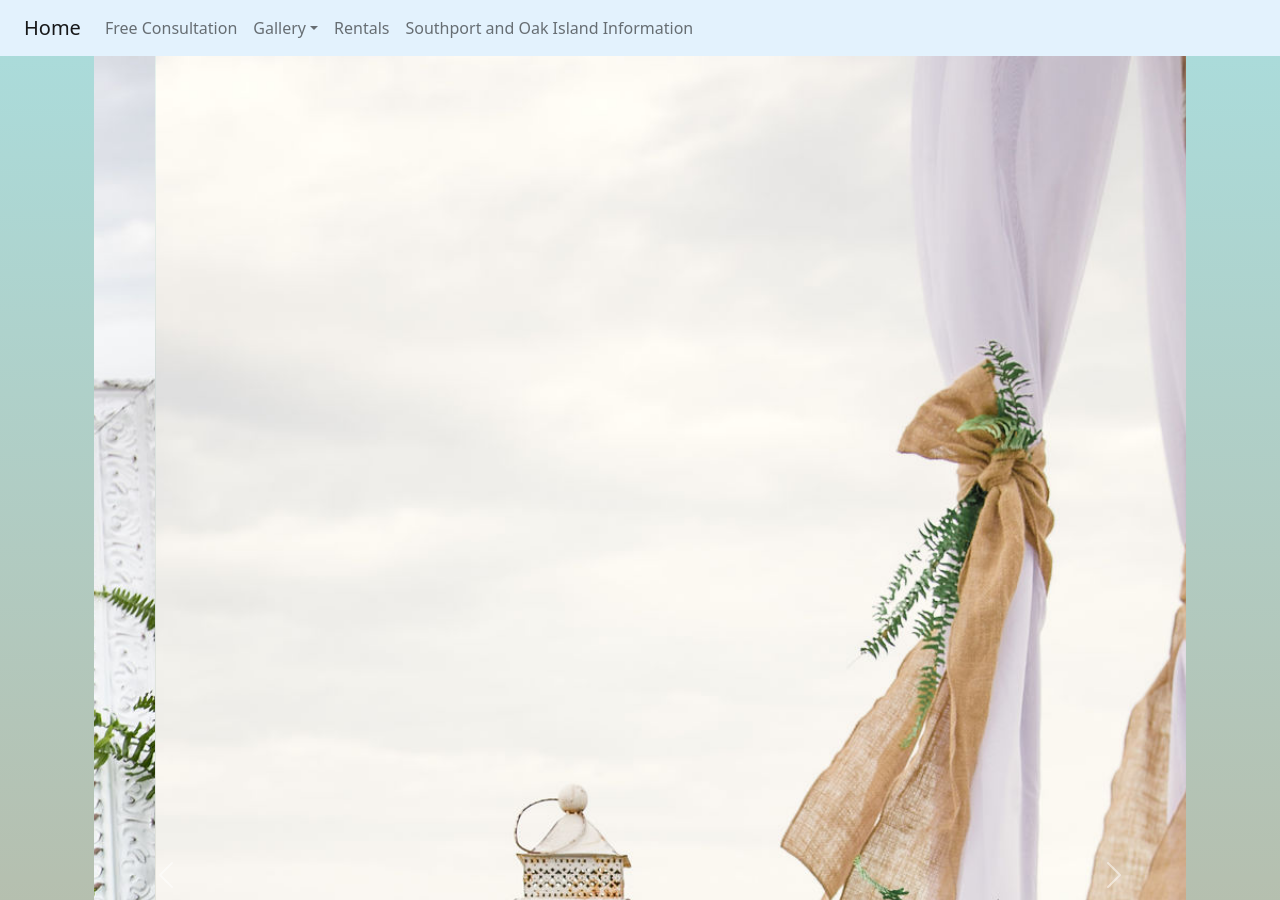
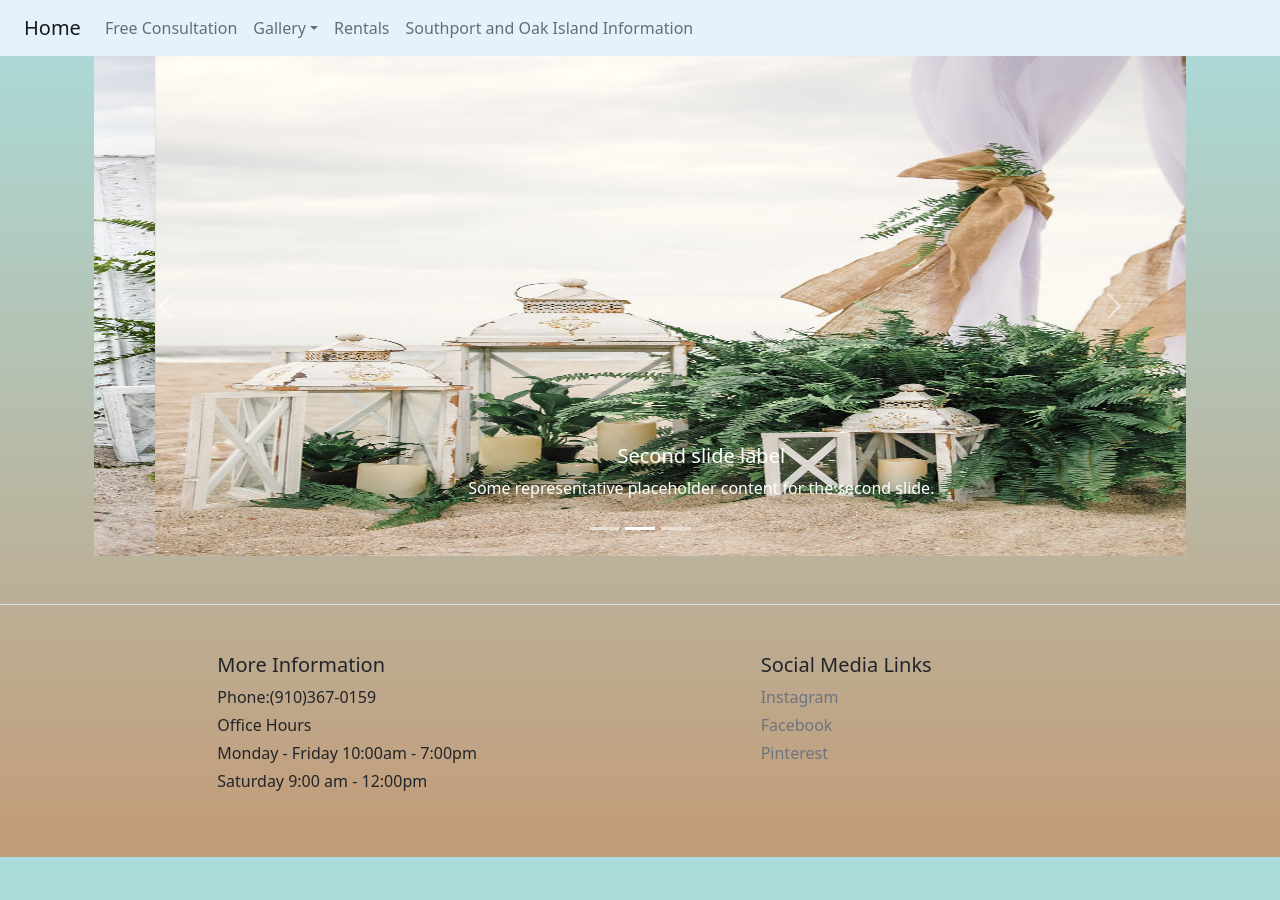
Before and after one commit to weddingsbytheseanc/weddingsbytheseanc.github.io, a Jekyll site: the page built from weddingdesigns.html, in a window 1280 px wide and 900 px high. Built offline with Jekyll 4.4.1, drawn with Linux system fonts in a browser that asks for light colours; nearby versions of some CDN libraries; library files that are not in the unit come from our copies.

Commit message:
Update weddingdesigns.html
removed fluid added manual height and width

```diff
--- a/weddingdesigns.html
+++ b/weddingdesigns.html
@@ -10,21 +10,21 @@ title: Weddings Designs
   </div>
   <div class="carousel-inner">
     <div class="carousel-item active">
-      <img src="assets\pictures\IMG_1.jpg" class="img-fluid d-block w-100" alt="...">
+      <img src="assets\pictures\IMG_1.jpg" class="d-block w-100" width ="500" height="500" alt="...">
       <div class="carousel-caption d-none d-md-block">
         <h5>First slide label</h5>
         <p>Some representative placeholder content for the first slide.</p>
       </div>
     </div>
     <div class="carousel-item">
-      <img src="assets\pictures\IMG_2.jpg" class="img-fluid d-block w-100" alt="...">
+      <img src="assets\pictures\IMG_2.jpg" class="d-block w-100" width ="500" height="500" alt="...">
       <div class="carousel-caption d-none d-md-block">
         <h5>Second slide label</h5>
         <p>Some representative placeholder content for the second slide.</p>
       </div>
     </div>
     <div class="carousel-item">
-      <img src="assets\pictures\IMG_3.jpg" class="img-fluid d-block w-100" alt="...">
+      <img src="assets\pictures\IMG_3.jpg" class="d-block w-100" width ="500" height="500" alt="...">
       <div class="carousel-caption d-none d-md-block">
         <h5>Third slide label</h5>
         <p>Some representative placeholder content for the third slide.</p>
```
